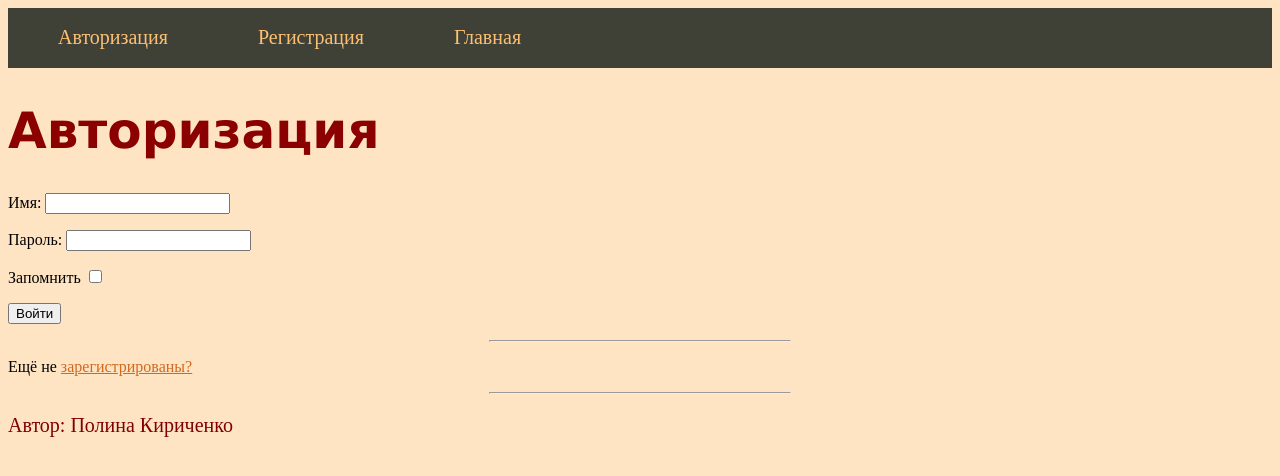
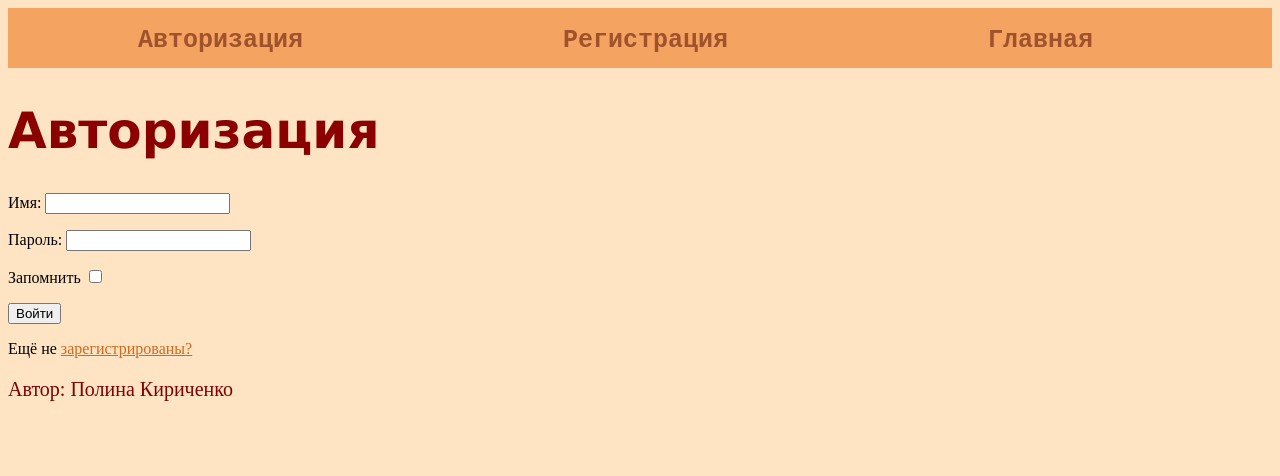
Before and after one commit to polina3996/flask_small_app, a Flask app: page /login in a window 1280 px wide. Shown: the top 476 px of the page. Run offline with Flask 3, Linux system fonts and the light colour scheme.

Commit message:
style for menu edited

```diff
--- a/auth.py
+++ b/auth.py
@@ -9,7 +9,7 @@ auth = Blueprint('auth', __name__)  # url_prefix='/auth'
 @auth.before_app_request
 def load_logged_in_user():
     """Checking if there is a user in a session. If it is, user's data are collected from database and stored in a
-    session """
+    session (before each request!) """
     if session.get('user_id') is None:
         g.user = None
     else:
@@ -53,6 +53,7 @@ def login():
             session['user_id'] = user['id']
             return redirect(request.args.get('next') or url_for('index'))
         flash('Неверная пара логин/пароль', category='error')
+    # if request.method is GET or if there occurred some errors
     return render_template('auth/login.html', form=form)
 
 
--- a/static/css/styles.css
+++ b/static/css/styles.css
@@ -4,18 +4,20 @@ body {
 
 ul.mainmenu {
 	list-style: none;
-	background: #3F4137;
+	background: SandyBrown;
 	height: 60px;
 	margin: 0;
 	padding: 0;
 	color: #fdc073;
-	font-size: 20px;
+	font-size: 25px;
+	font-family: "Courier New", Times, serif;
+	font-weight: bold;
 	overflow: hidden;
 }
 
 ul.mainmenu li {
 	float: left;
-	margin: 18px 40px 0 50px;
+	margin: 18px 130px 0px 130px;
 }
 
 ul.mainmenu li.last {
@@ -23,12 +25,12 @@ ul.mainmenu li.last {
     }
 
 ul.mainmenu li a {
-	color: #fdc073;
+	color: Sienna;
 	text-decoration: none;
 }
 
 ul.mainmenu li a:hover {
-	color: #FDA83D;
+	color: Sienna;
 }
 
 h1.review {
--- a/templates/auth/login.html
+++ b/templates/auth/login.html
@@ -37,12 +37,10 @@
 
                 <p> {{ form.remember.label() }} {{ form.remember()  }}
                 <p> {{ form.submit() }}
-                <hr>
                 <p>Ещё не <a href="{{url_for('auth.register')}}">зарегистрированы?</a>
             </form>
         </main>
         <footer>
-            <hr>
             <p class="footer">Автор: Полина Кириченко</p>
         </footer>
      </body>
```
